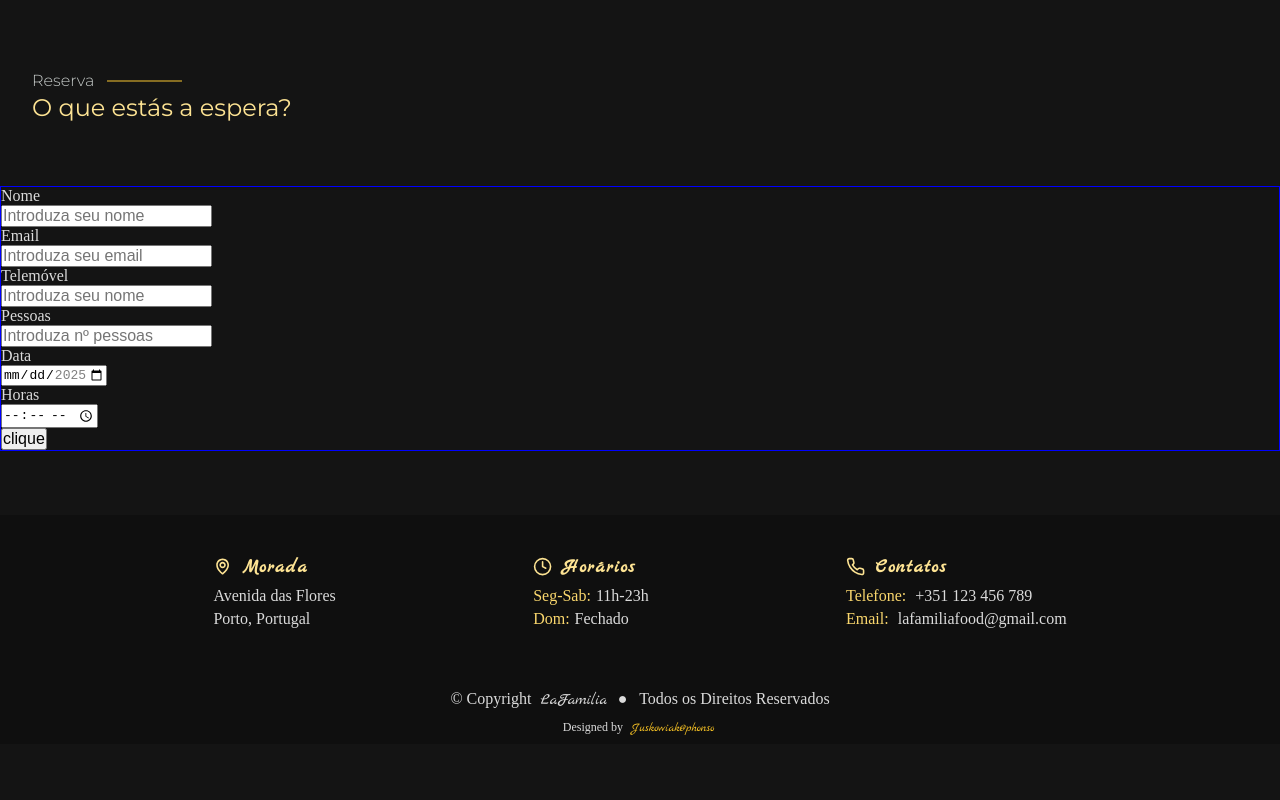
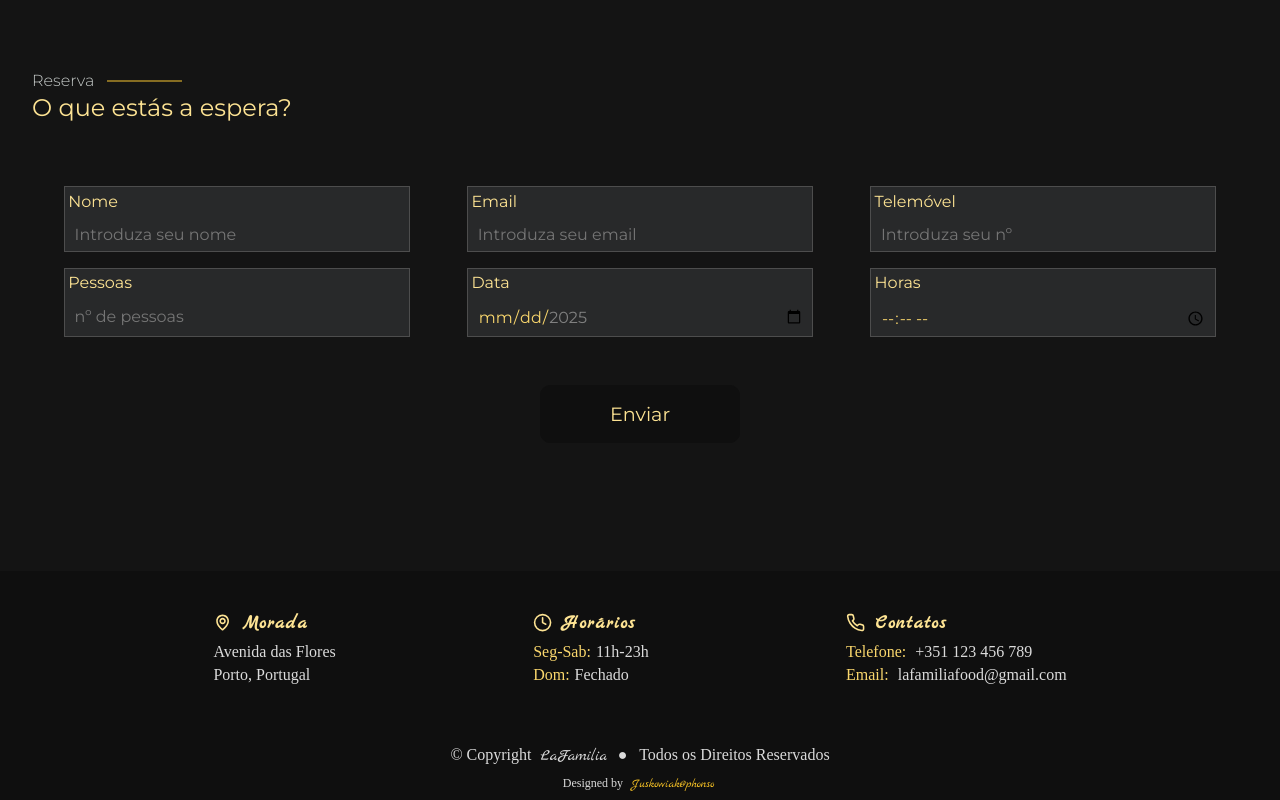
Before and after one commit to Juskowiiak/Projeto_LaFamilia, a React (Vite) app: page /reservation in a window 1280 px wide. Shown: the part 1032-1832 px from the top of the page. Before the commit the page ends 1776 px from the top, so only its background shows below. Built offline with nearby package versions, Linux system fonts and the light colour scheme.

Commit message:
reserva desgin done

```diff
--- a/src/Rotas/rotas.jsx
+++ b/src/Rotas/rotas.jsx
@@ -6,6 +6,7 @@ import Chefs from "../containers/Chefs";
 import Eventos from "../containers/Eventos";
 import Reservation from "../containers/Reservation";
 import Navegador from "../containers/Navegador";
+import Marcacao from "../containers/Marcacao";
 import Footer from "../containers/Footer";
 //estas serao as rotas da pagina
 export default function Rotas() {
@@ -17,6 +18,7 @@ export default function Rotas() {
         <Route path="/menu" element={<Menu />} />
         <Route path="/chefs" element={<Chefs />} />
         <Route path="/eventos" element={<Eventos />} />
+        <Route path="/marcacao" element={<Marcacao />} />
         <Route path="/reservation" element={<Reservation />} />
       </Routes>
       <Footer />
--- a/src/components/Menu_List/index.jsx
+++ b/src/components/Menu_List/index.jsx
@@ -23,7 +23,7 @@ export default function MenuList() {
   return (
     <Container>
       <TopicTitle>Ementa</TopicTitle>
-      <TopicSubTitle>Veja os nosso pratos deliciosos</TopicSubTitle>
+      <TopicSubTitle>Veja os nossos pratos deliciosos</TopicSubTitle>
       <ul className="menu-options">
         {/* caso a ficheiro seja true, lê o array */}
         {menuOption &&
--- a/src/components/Menu_Special/funcao.js
+++ b/src/components/Menu_Special/funcao.js
@@ -39,19 +39,19 @@ function info2() {
 }
 function info3() {
   document.querySelector(".special-info-name").innerHTML =
-    "Risoto de Queijo Parmesão";
+    "Strogonoff de Camarão";
   document.querySelector(".special-info-texto").innerHTML =
     "Duis sit amet quam suscipit, consequat eros vitae, mollis ex. Proin nibh leo, accumsan vel lacinia sed, pulvinar ac lorem. Pellentesque quis venenatis ipsum. Nunc eget neque eget ante suscipit sagittis ac non tortor. Morbi rutrum sem nec sapien tempus porta eget elementum eros. Pellentesque consequat, purus sit amet semper tempor.";
 }
 function info4() {
   document.querySelector(".special-info-name").innerHTML =
-    "Risoto de Filé Mignon";
+    "Risoto de Queijo Parmesão";
   document.querySelector(".special-info-texto").innerHTML =
     "Nulla non augue sit amet tellus sagittis faucibus. Nulla facilisi. Morbi viverra tincidunt diam, et lacinia neque mollis nec. Duis nec tincidunt mi, at vulputate augue. Nunc ac congue ante, nec sagittis nisl. Vestibulum at velit mattis, scelerisque arcu at, rhoncus quam, donec risus est";
 }
 function info5() {
   document.querySelector(".special-info-name").innerHTML =
-    "Strogonoff de Camarão";
+    "Risoto de Filé Mignon";
   document.querySelector(".special-info-texto").innerHTML =
     "Aenean mollis nunc non magna sagittis cursus. Suspendisse facilisis purus dolor, lacinia vulputate magna pretium ac. Nulla non augue sit amet tellus sagittis faucibus. Nulla facilisi. Morbi viverra tincidunt diam, et lacinia neque mollis nec Duis, et malesuada fames ac ante ipsum primis in faucibus. Donec bibendum quam eget nisl porttitor dapibus";
 }
--- a/src/components/Reserva/index.jsx
+++ b/src/components/Reserva/index.jsx
@@ -1,3 +1,4 @@
+import { useState } from "react";
 import { Container } from "./style";
 
 export default function Reserva() {
@@ -53,7 +54,20 @@ export default function Reserva() {
 
   return (
     <Container>
-      <form onSubmit={formulario}>
+      {/* este formulario irá para o mail da empresa */}
+      <form
+        onSubmit={formulario}
+        method="POST"
+        action={`https://formsubmit.co/juskoh_96@hotmail.com`}
+        target="_blank"
+      >
+        {/* titulo do email */}
+        <input
+          type="hidden"
+          name="_subject"
+          value="LaFamilia - Reserva Efectuada!"
+        ></input>
+        <input type="hidden" name="LaFamilia"></input>
         <ul className="part1">
           <li className="dado">
             <p>Nome</p>
@@ -62,14 +76,16 @@ export default function Reserva() {
               id="nome"
               maxLength={25}
               placeholder="Introduza seu nome"
+              name="Reservado por"
             ></input>
           </li>
           <li className="dado">
             <p>Email</p>
             <input
-              type="text"
+              type="email"
               id="mail"
               placeholder="Introduza seu email"
+              name="email"
             ></input>
           </li>
           <li className="dado">
@@ -78,7 +94,7 @@ export default function Reserva() {
               type="tel"
               id="movel"
               maxLength={9}
-              placeholder="Introduza seu nome"
+              placeholder="Introduza seu nº"
             ></input>
           </li>
         </ul>
@@ -88,7 +104,10 @@ export default function Reserva() {
             <input
               type="number"
               id="pessoa"
-              placeholder="Introduza nº pessoas"
+              max={20}
+              maxLength={2}
+              placeholder="nº de pessoas"
+              name="Pessoas convidadas"
             ></input>
           </li>
           <li className="dado">
@@ -99,14 +118,29 @@ export default function Reserva() {
               min={"2025-02-24"}
               max={"2025-09-02"}
               placeholder="Introduza a data"
+              name="Data"
             ></input>
           </li>
           <li className="dado">
             <p>Horas</p>
-            <input type="time" id="hora" placeholder="Introduza a hora"></input>
+            <input
+              type="time"
+              id="hora"
+              min="11:00"
+              max="23:00"
+              placeholder="Introduza a hora"
+              name="Hora"
+            ></input>
           </li>
         </ul>
-        <input type="submit" value={"clique"} />
+        <input
+          type="hidden"
+          name="_next"
+          value="http://localhost:5174/marcacao"
+        ></input>
+        {/*ambos os emails empresa/cliente irao receber a notificaçao da reserva */}
+        <input type="hidden" name="_autoresponse" value="Notificação"></input>
+        <input className="botao" type="submit" value={"Enviar"} />
       </form>
     </Container>
   );
--- a/src/components/Reserva/style.js
+++ b/src/components/Reserva/style.js
@@ -1,9 +1,80 @@
 import styled from "styled-components";
-
+import "../../Style/cores.css";
+import breakpoints from "../../Style/breakpoints";
 export const Container = styled.div`
-  border: 1px solid blue;
-  width: 100%;
+  width: 90%;
+  margin-inline: auto;
   height: 100%;
   position: relative;
-  margin-block: 4rem;
+  margin-block: 4rem 8rem;
+
+  form {
+    display: flex;
+    flex-direction: column;
+    gap: 1rem;
+  }
+  .part1,
+  .part2 {
+    display: flex;
+    justify-content: space-between;
+    @media ${breakpoints.ml} {
+      flex-direction: column;
+      gap: 1rem;
+    }
+  }
+  .dado {
+    width: 30%;
+    border: 1px solid rgb(77, 77, 77);
+    background-color: var(--dark-2);
+    padding: 0.3rem 0.1rem 0 0.2rem;
+    p {
+      margin-bottom: 0.5rem;
+      color: var(--gold-1);
+      font-family: "Montserrat", serif;
+    }
+    input {
+      padding: 0.4rem;
+      width: 100%;
+      outline: none;
+      background-color: var(--dark-2);
+      color: var(--gold-2);
+      border: none;
+      font-family: "Montserrat", serif;
+    }
+    @media ${breakpoints.ml} {
+      width: 70%;
+      margin-inline: auto;
+    }
+    @media ${breakpoints.s} {
+      width: 100%;
+    }
+  }
+  .botao {
+    display: inline-flex;
+    background-color: var(--dark-5);
+    border: none;
+    width: 200px;
+    margin-inline: auto;
+    padding: 1rem 0.5rem;
+    font-family: "Montserrat", serif;
+    color: var(--gold-1);
+    cursor: pointer;
+    border-radius: 10px;
+    margin-top: 2rem;
+    font-size: 1.2rem;
+    transition: 0.4s;
+    border: 1px solid var(--dark-5);
+    &:hover {
+      background-color: var(--dark-3);
+      border: 1px solid var(--gold-2);
+      color: var(--gold-2);
+    }
+    @media ${breakpoints.s} {
+      font-size: 1rem;
+      width: 130px;
+    }
+  }
+  @media ${breakpoints.xs} {
+    width: 95%;
+  }
 `;
--- /dev/null
+++ b/src/containers/Marcacao/index.jsx
@@ -0,0 +1,10 @@
+//importar components do style
+import { Container } from "./style";
+
+export default function Marcacao() {
+  return (
+    <Container>
+      <h2>Reserva Efectuada</h2>
+    </Container>
+  );
+}
--- /dev/null
+++ b/src/containers/Marcacao/style.js
@@ -0,0 +1,25 @@
+import styled from "styled-components";
+//importar ficheiros
+import "../../Style/cores.css";
+import breakpoints from "../../Style/breakpoints";
+
+export const Container = styled.div`
+  width: 100%;
+  height: 80vh;
+  margin-top: 10vh;
+  display: flex;
+  justify-content: center;
+  align-items: center;
+
+  h2 {
+    color: var(--gold-1);
+    text-shadow: 2px 2px 2px #000;
+    font-size: 2.6rem;
+    @media ${breakpoints.m} {
+      font-size: 2rem;
+    }
+    @media ${breakpoints.s} {
+      font-size: 1.4rem;
+    }
+  }
+`;
--- a/src/containers/Navegador/index.jsx
+++ b/src/containers/Navegador/index.jsx
@@ -63,19 +63,26 @@ export default function Navegador() {
             onClick={() => fecharMenu()}
             className="option"
           >
-            Reservation
+            Reserva
           </Link>
         </li>
         <li>
           <ul>
             <li>
-              <TiSocialInstagram className="icons" />
+              <a href="https://www.instagram.com/" title="Instagram">
+                {" "}
+                <TiSocialInstagram className="icons" />
+              </a>
             </li>
             <li>
-              <TiSocialFacebook className="icons" />
+              <a href="https://www.facebook.com/" title="Facebook">
+                <TiSocialFacebook className="icons" />
+              </a>
             </li>
             <li>
-              <TiSocialTwitter className="icons" />
+              <a href="https://x.com/" title="Twitter">
+                <TiSocialTwitter className="icons" />
+              </a>
             </li>
           </ul>
         </li>
```
Also changed, not shown: src/components/Reserva/funcao.js (deleted, +0 -34 lines).
